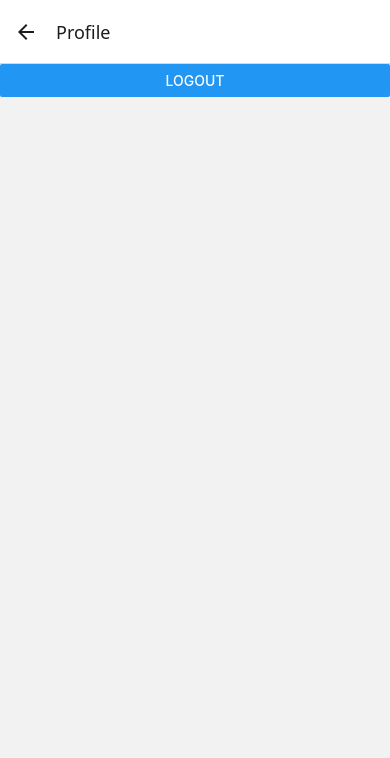
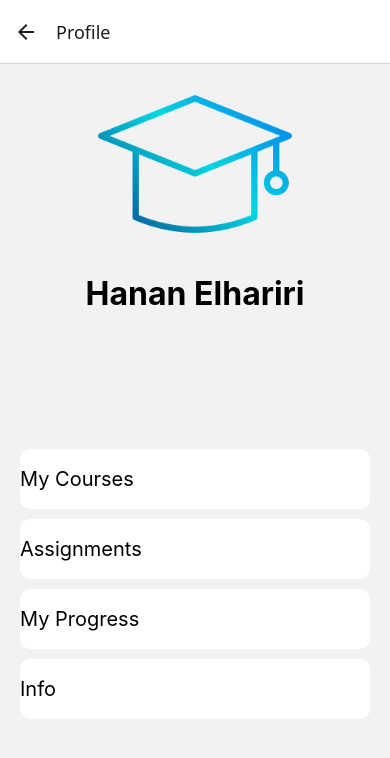
Before and after one commit to Hanan88/EduApp, a React Native app: screen /Profile in a window 390 px wide. Shown: the top 758 px of the page. Built offline with nearby package versions, Linux system fonts and the light colour scheme.

Commit message:
feat: create profile screen

```diff
--- a/src/features/profile/screens/ProfileScreen.tsx
+++ b/src/features/profile/screens/ProfileScreen.tsx
@@ -1,12 +1,83 @@
-import { Button, View } from 'react-native';
+import { StyleSheet, View } from 'react-native';
+import Button from '../../../components/ui/Button';
+import Image from '../../../components/ui/Image';
+import Text from '../../../components/ui/Text';
+import VStack from '../../../components/ui/VStack';
 
 export default function ProfileScreen() {
+
+    const styles = StyleSheet.create({
+        view: {
+            width: '100%',
+            flex: 1,
+        },
+    });
+
     // ----------------------------------------------------------------------------------------------------
     // MARK: Main Component UI
     // ----------------------------------------------------------------------------------------------------
     return (
-        <View>
-            <Button title='Logout'  onPress={() => {}} />
+        <View style={styles.view}>
+            <VStack flex={1} gap={10}>
+                <Image
+                    width={200}
+                    height={200}
+                    resizeMode='contain'
+                    source={require('../../../../assets/logo.png')}
+                />
+                <Text size={32} weight='bold' color='black' textAlign='center' textTransform='none'>Hanan Elhariri</Text>
+
+                <VStack flex={1} gap={10}>
+                    <Button
+                        text='My Courses'
+                        size={20}
+                        backgroundColor='white'
+                        color='black'
+                        paddingVertical={18}
+                        borderRadius={10}
+                        style={{ width: 350 }}
+                        shadowColor='black'
+                        elevation={5}
+                        onPress={() => { }}
+                    />
+                    <Button
+                        text='Assignments'
+                        size={20}
+                        backgroundColor='white'
+                        color='black'
+                        paddingVertical={18}
+                        borderRadius={10}
+                        style={{ width: 350 }}
+                        shadowColor='black'
+                        elevation={5}
+                        onPress={() => { }}
+                    />
+                    <Button
+                        text='My Progress'
+                        size={20}
+                        backgroundColor='white'
+                        color='black'
+                        paddingVertical={18}
+                        borderRadius={10}
+                        style={{ width: 350 }}
+                        shadowColor='black'
+                        elevation={5}
+                        onPress={() => { }}
+                    />
+                    <Button
+                        text='Info'
+                        size={20}
+                        backgroundColor='white'
+                        color='black'
+                        paddingVertical={18}
+                        borderRadius={10}
+                        style={{ width: 350 }}
+                        shadowColor='black'
+                        elevation={5}
+                        onPress={() => { }}
+                    />
+                </VStack>
+            </VStack>
         </View>
     );
 }
```
